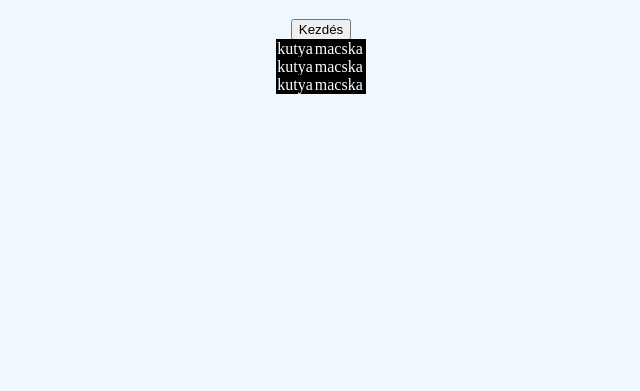
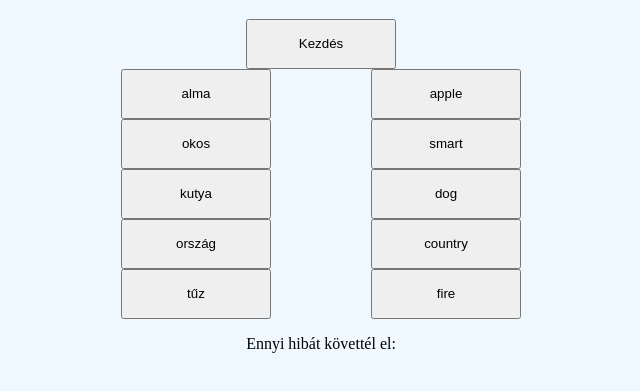
Before and after one commit to Manko-C/nyelv, a plain HTML site: page index.html in a window 1280 px wide. Both pictures are taken after a click on the button "Kezdés". Shown: the part 61-452 px from the top of the page, without its empty margins (319-959 px from the left). Drawn offline with Linux system fonts and the light colour scheme.

Commit message:
gombok kint

```diff
--- a/index.html
+++ b/index.html
@@ -10,12 +10,18 @@
             background-color: aliceblue;
 
         }
-        .mezo{
-            background-color: black;
-            color: white;
-            border: 1px solid black;
-            width: 100px;
-            height: 100px;
+        .magyar{
+            display: inline-block;
+            margin-right: 50px;
+
+        }
+        .angol{
+            display: inline-block;
+            margin-left: 50px;
+        }
+        button{
+            width: 150px;
+            height: 50px;
         }
     </style>
 </head>
@@ -28,30 +34,55 @@
         <div id="fodiv">
 
         </div>
+        <div id="fodivangol">
+
+        </div>
         <script>
-            const magyar = ["kutya", "macska", "okos", "gyönyörű"]
-            const angol = ["dog", "cat", "smart", "beautiful"]
+            const szotar = [
+                {
+                    magyar: "alma", angol: "apple"
+
+                },
+                {
+                    magyar: "okos", angol: "smart"
+                },
+                {
+                    magyar: "kutya", angol: "dog"
+                },
+                {
+                    magyar: "ország", angol: "country"
+                },
+                {
+                    magyar: "tűz", angol: "fire"
+                }
+        ]
             const fodiv = document.getElementById("fodiv")
             let button = document.getElementById("gomb")
+            const fodivangol = document.getElementById("fodivangol")
+            fodiv.className = "magyar"
+            fodivangol.className = "angol"
             button.addEventListener('click',
             function(){
-                for (let i = 0; i< magyar.length-1; i++){
+                for (let i = 0; i< szotar.length; i++){
                     let div = document.createElement("div")
-
-                    for (let j = 0 ; j< magyar.length-1 ; j++){
-                        var span = document.createElement("span");
-                        span.className = "mezo"
-                        span.textContent = magyar[j]
-                        div.appendChild(span)
-
-
-                    }
+                    let angoldiv = document.createElement("div")
+                    var angolgomb = document.createElement("button");
+                    var gomb = document.createElement("button");
+                    gomb.textContent = szotar[i].magyar
+                    angolgomb.textContent = szotar[i].angol
+                    div.appendChild(gomb)
+                    angoldiv.appendChild(angolgomb)
                     fodiv.appendChild(div);
-                    span.textContent = "";
-
+                    fodivangol.appendChild(angoldiv)
                 }
                 document.body.appendChild(fodiv)
+                document.body.appendChild(fodivangol)
+                let mistake = 0;
+                let hiba = document.createElement("p")
+                hiba.textContent = "Ennyi hibát követtél el: ", mistake
+                document.body.appendChild(hiba)
             })
+
         </script>
     </main>
 
```
